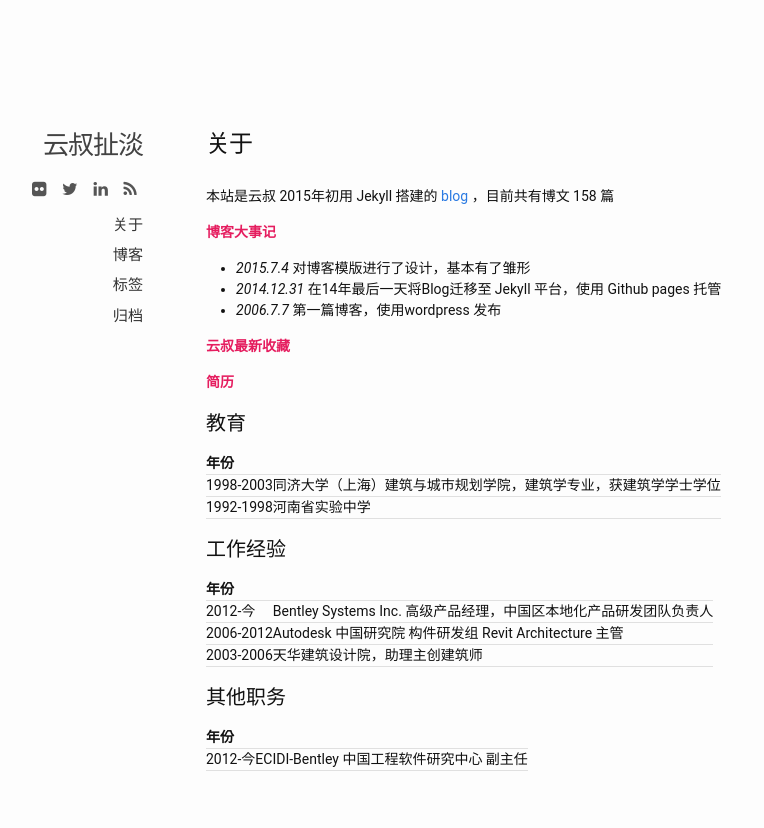
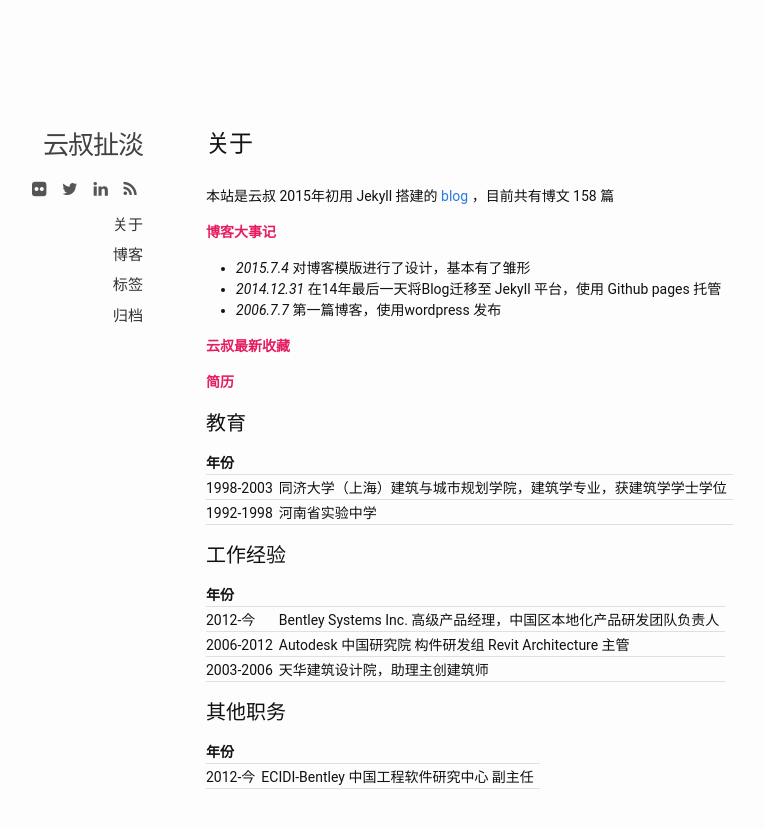
Before and after one commit to leoshcn/leoshcn.github.io, a Jekyll site: the page built from about.md, in a window 1280 px wide. Shown: the top 828 px of the page, without its empty margins (177-941 px from the left). Built offline with Jekyll 4.4.1, drawn with Linux system fonts in a browser that asks for light colours.

Commit message:
table padding

```diff
--- a/css/style.css
+++ b/css/style.css
@@ -13,9 +13,15 @@ table {
 }
 
 table tr {
+
+	border-bottom:1px solid #E0E0E0;
+}
+
+table tr td {
+
 	padding-right: 6px;
 	padding-top: 3px;
-	border-bottom:1px solid #E0E0E0;
+
 }
 
 .post-main {
```
